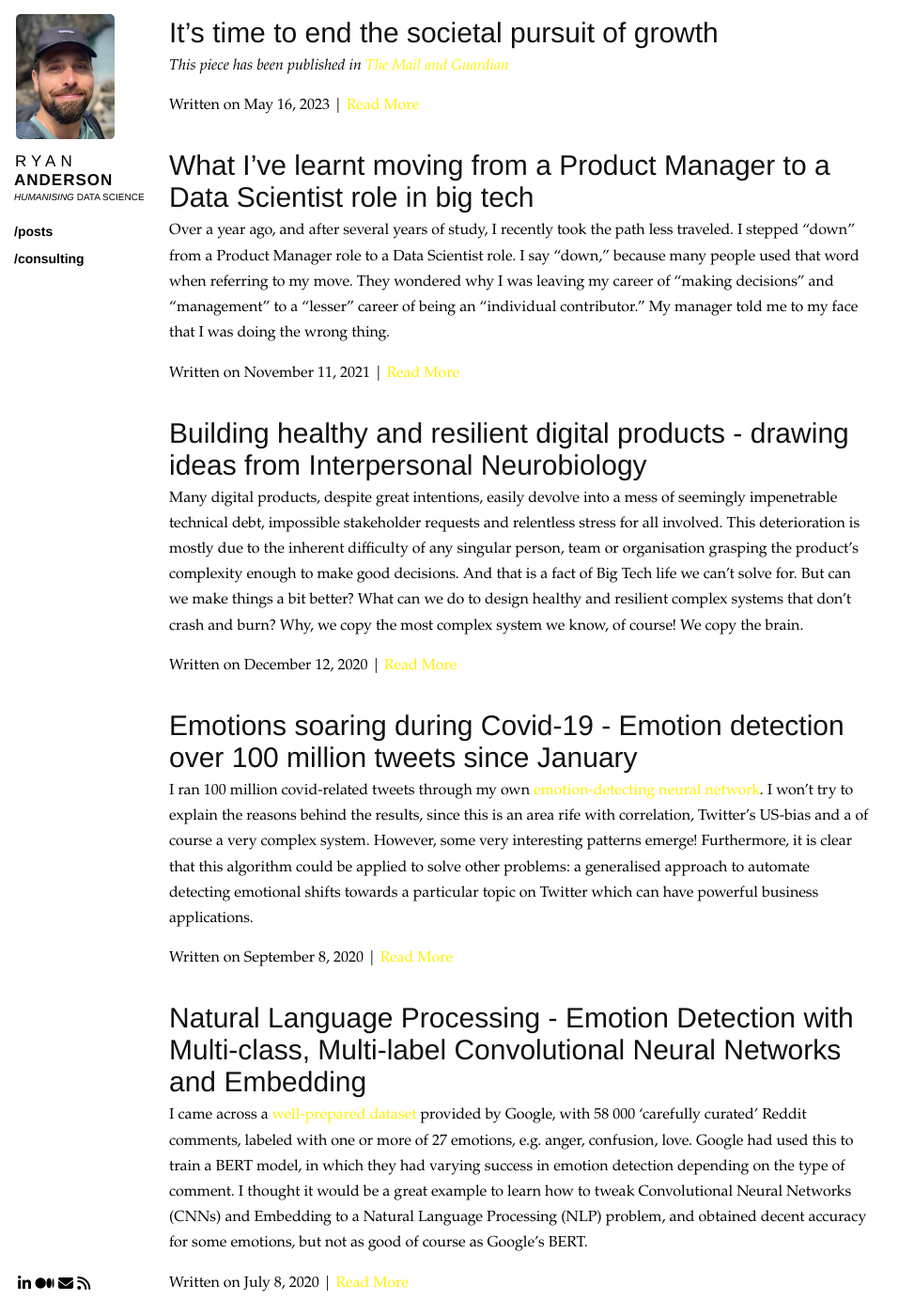
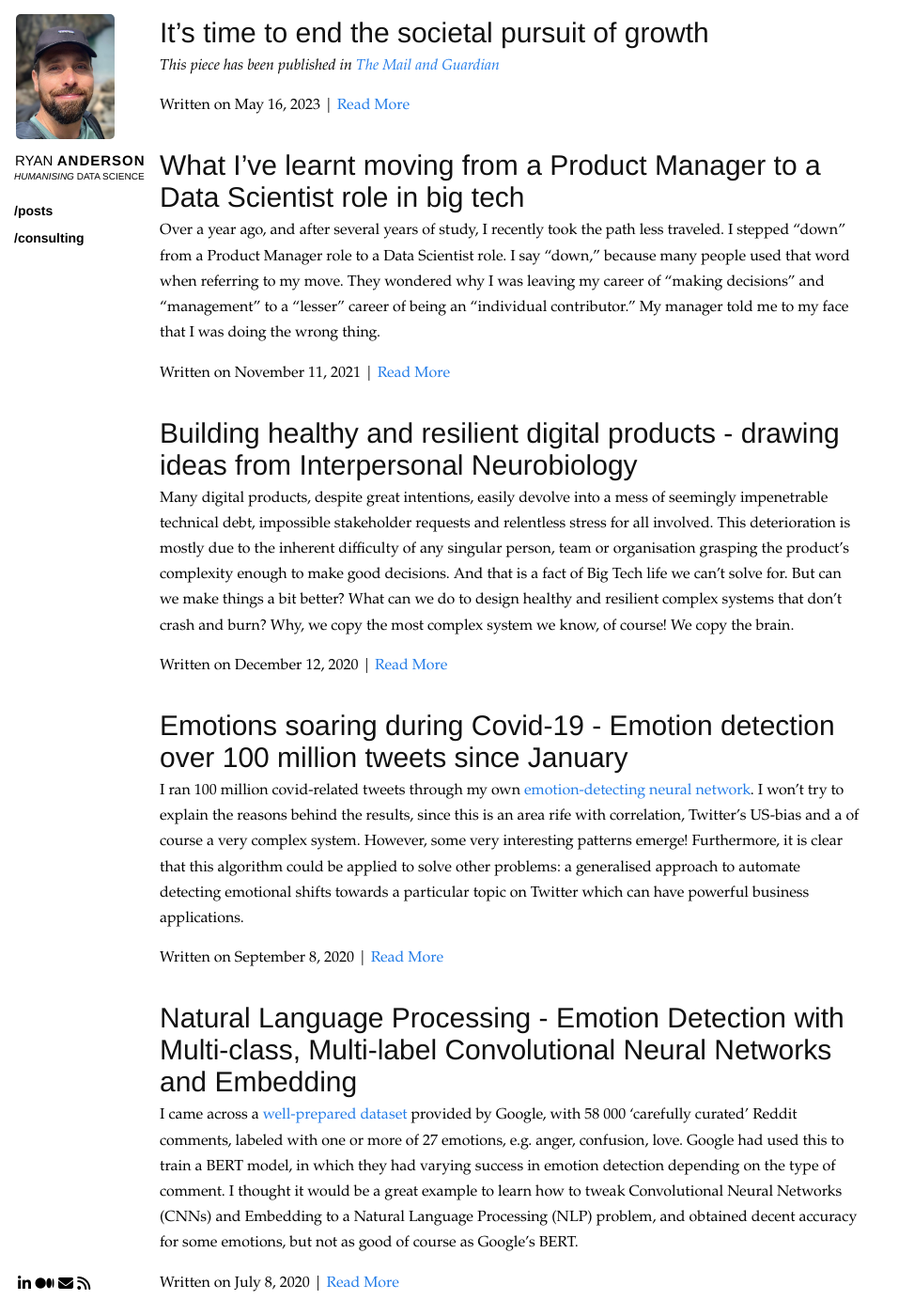
Before and after one commit to ryan-anderson-ds/ryan-anderson-ds.github.io, a Jekyll site: the page built from index.html, in a window 1280 px wide and 1400 px high. Shown: the whole window at 94% size, without its empty margins (0-973 px from the left). Built offline with Jekyll 4.4.1, drawn with Linux system fonts in a browser that asks for light colours.

Commit message:
Update base.scss

```diff
--- a/css/base.scss
+++ b/css/base.scss
@@ -10,14 +10,14 @@ body {
 }
 
 a {
-  color: #fff000;
+  color: #227ce8;
 }
 
 .sidebar {
   position: fixed;
   left: 15px;
   top: 15px;
-  width: 170px;
+  width: 160px;
   height: 100%;
   font-family: Helvetica, sans-serif;
   a {
@@ -37,12 +37,11 @@ a {
     margin: 10px 0 2px 0;
     #fname {
       padding-left: 1px;
-      font-size: 17px;
-      letter-spacing: 5px;
+      font-size: 15px;
       color: black;
     }
     #lname {
-      font-size: 17px;
+      font-size: 15px;
       font-weight: bold;
       letter-spacing: 1px;
       color: black;
@@ -93,7 +92,7 @@ a {
 
 .content {
   max-width: 750px;
-  margin-left: 180px;
+  margin-left: 170px;
   margin-right: 20px;
   margin-bottom: 50px;
   h1, h2, h3, h4 {
```
